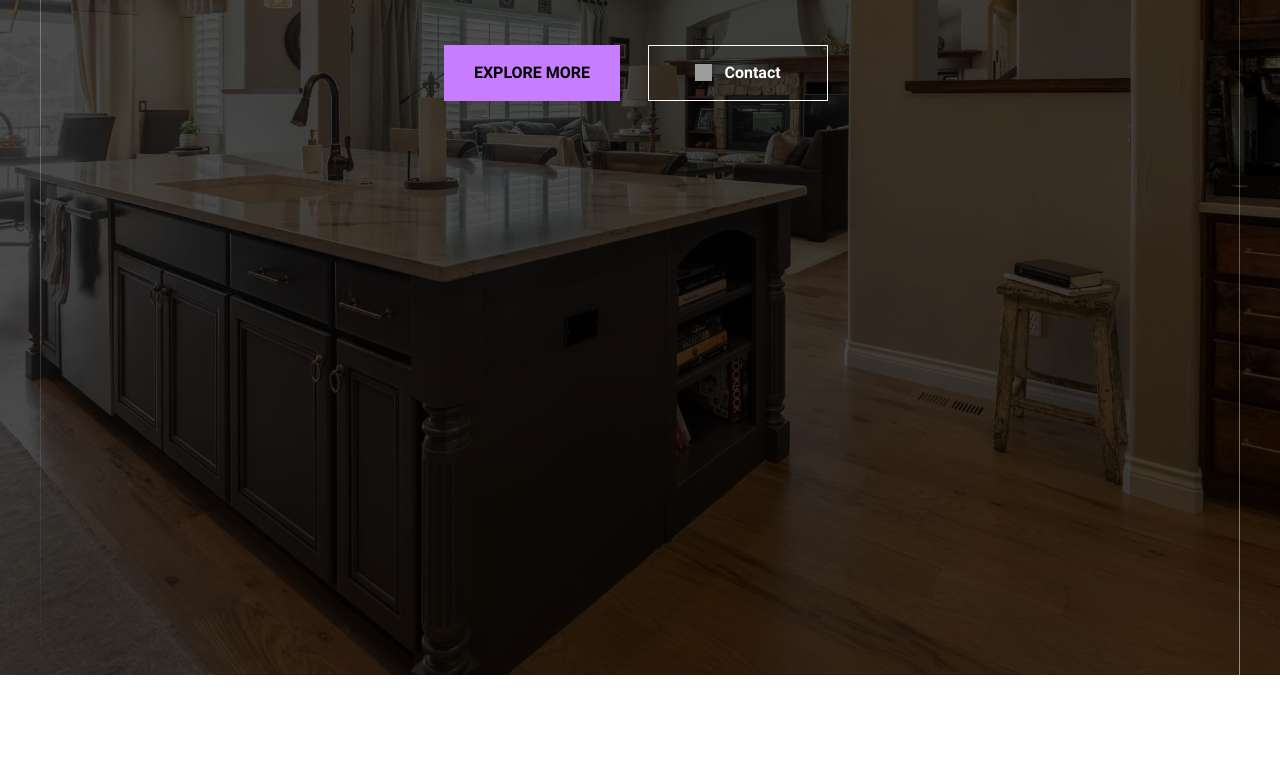
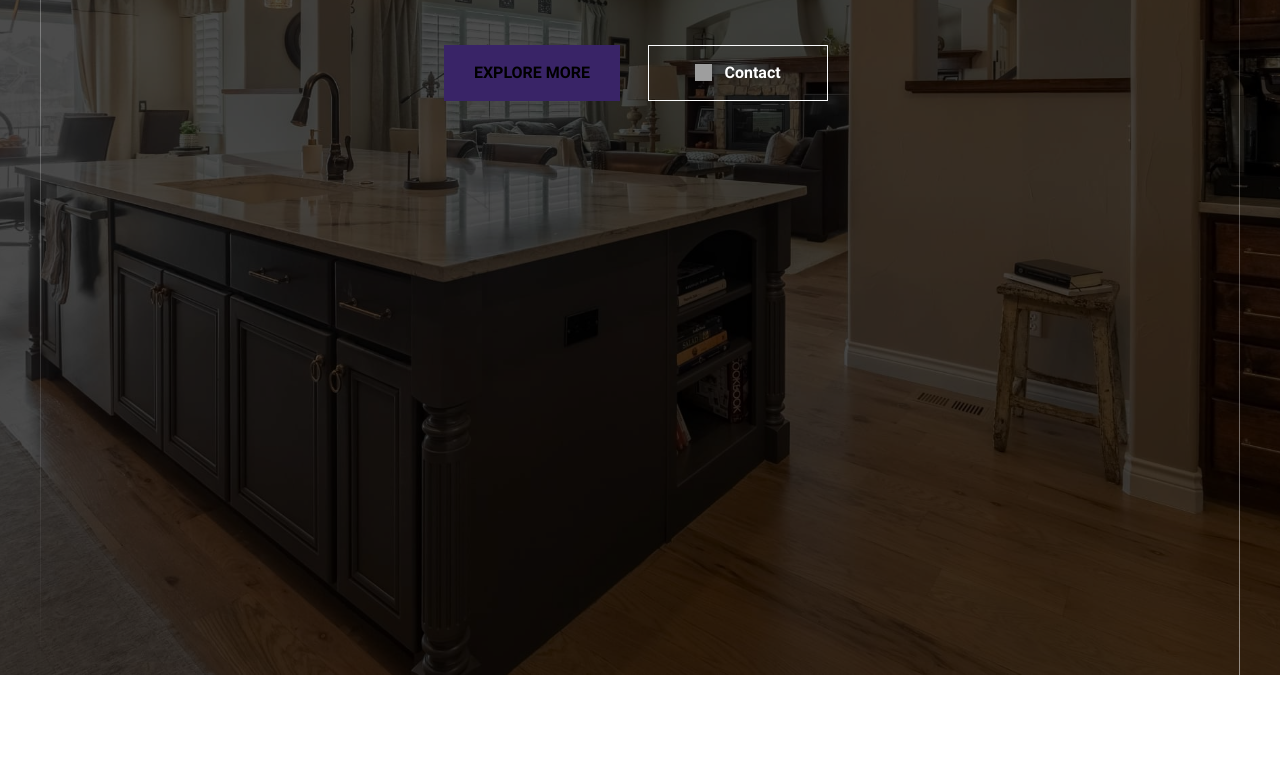
Before and after one commit to TimeKeeper1423/dev-parenting, an Eleventy site: page src/index.html in a window 1280 px wide. Shown: the part 452-1224 px from the top of the page. Built offline with nearby package versions, Linux system fonts and the light colour scheme; Eleventy itself is replaced by a stand-in of ours; files that its build step writes are made by us from their sources; grey boxes are pictures that could not be loaded.

Commit message:
Pending changes exported from your codespace

```diff
--- a/src/assets/css/root.css
+++ b/src/assets/css/root.css
@@ -5,8 +5,8 @@
 /* CodeStitch Root and Helpers */
 @media only screen and (min-width: 0em) {
   :root {
-    --primary: #c77dff;
-    --primaryLight: #e0aaff;
+    --primary: #392467;
+    --primaryLight: #ffd675;
     --secondary: #001f3f;
     --secondaryLight: #001f3f;
     --headerColor: #1a1a1a;
```
